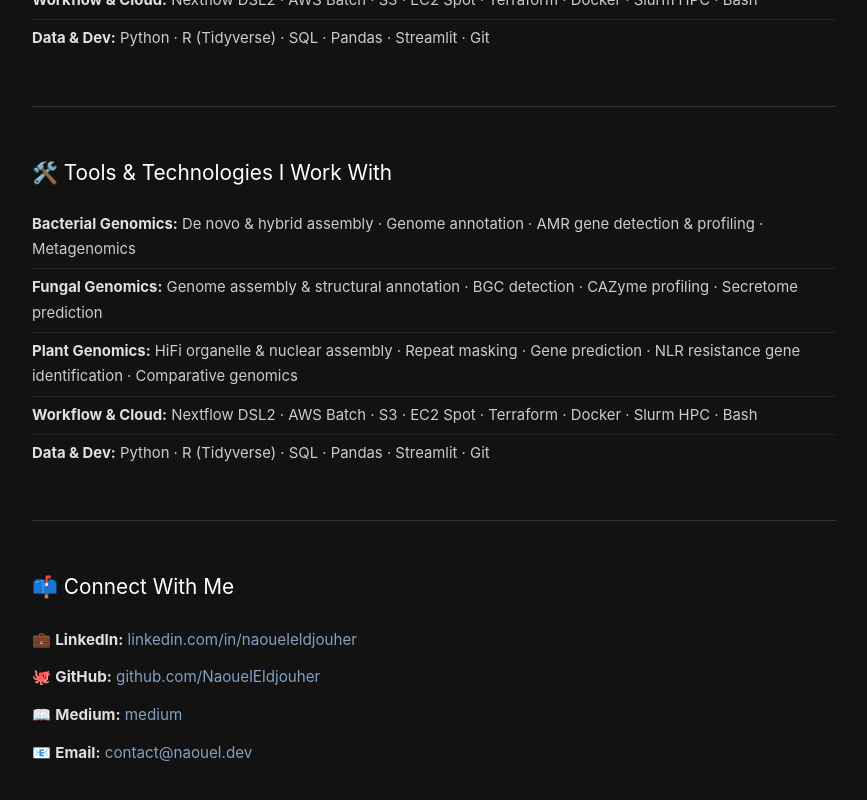
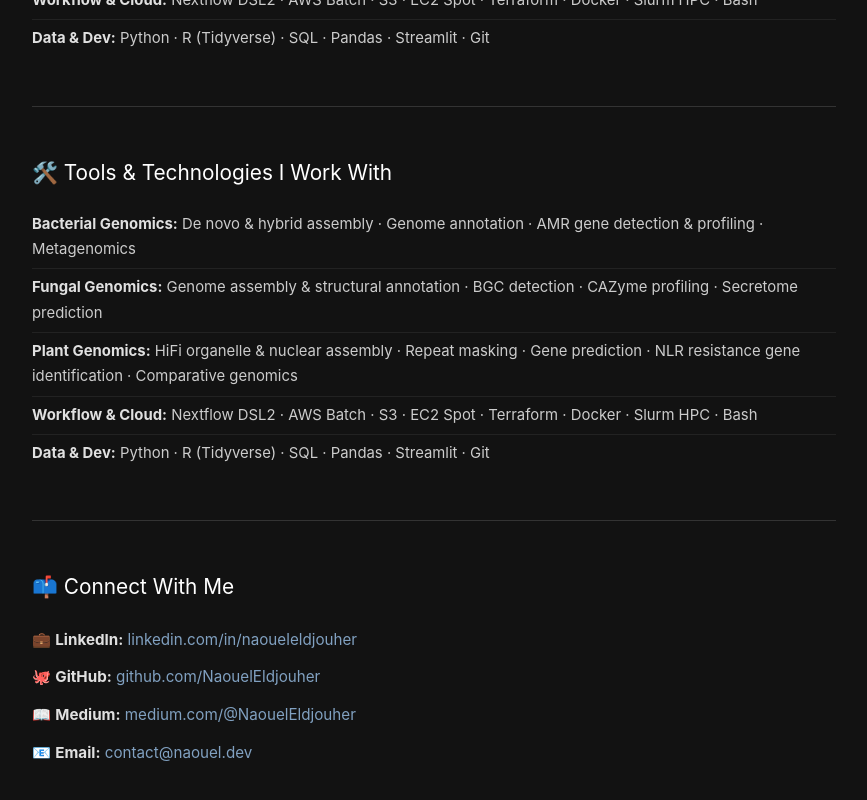
Before and after one commit to NaouelEldjouher/NaouelEldjouher.github.io, a Jekyll site: the page built from index.html, in a window 1280 px wide and 900 px high, scrolled down 2518 px. Shown: the top 800 px of the window, without its empty margins (206-1073 px from the left). Built offline with Jekyll 4.4.1, drawn with Linux system fonts in a browser that asks for light colours.

Commit message:
Update index.html

```diff
--- a/index.html
+++ b/index.html
@@ -234,7 +234,7 @@
     <ul class="connect-list">
       <li>💼 <strong>LinkedIn:</strong> <a href="https://linkedin.com/in/naoueleldjouher" target="_blank">linkedin.com/in/naoueleldjouher</a></li>
       <li>🐙 <strong>GitHub:</strong> <a href="https://github.com/NaouelEldjouher" target="_blank">github.com/NaouelEldjouher</a></li>
-      <li>📖 <strong>Medium:</strong> <a href="https://medium.com/@NaouelEldjouher" target="_blank">medium</a></li>
+      <li>📖 <strong>Medium:</strong> <a href="https://medium.com/@NaouelEldjouher" target="_blank">medium.com/@NaouelEldjouher</a></li>
 
       <li>📧 <strong>Email:</strong>
         <a href="#protected" id="secure-link" class="email-protect">
```
